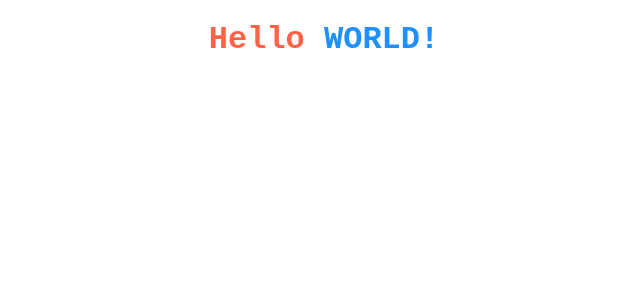
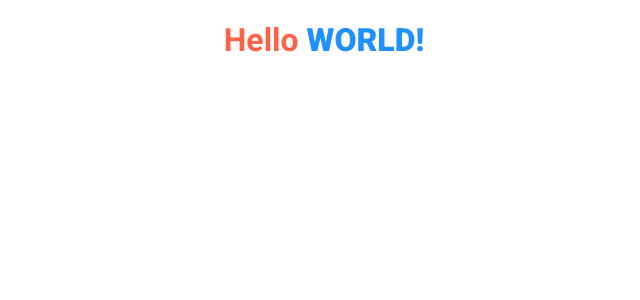
Before and after one commit to saboyagustavo/ignews, a Next.js app: page / in a window 1280 px wide. Shown: the top 300 px of the page, without its empty margins (316-956 px from the left). Built offline with nearby package versions, Linux system fonts and the light colour scheme.

Commit message:
The _document page: configuring an external font-family.

```diff
--- a/pages/_app.tsx
+++ b/pages/_app.tsx
@@ -1,8 +1,16 @@
 import { AppProps } from "next/app";
+import Head from "next/head";
 
 
 function MyApp({ Component, pageProps }: AppProps) {
-  return <Component {...pageProps} />
+  return (
+    <>
+      <Head>
+        <title>ig.news</title>
+      </Head>
+      <Component {...pageProps} />
+    </>
+  )
 }
 
 export default MyApp
--- /dev/null
+++ b/pages/_document.tsx
@@ -0,0 +1,20 @@
+import Document, { Head, Html, Main, NextScript } from 'next/document';
+
+export default class NextDocument extends Document {
+    render() {
+        return (
+            <Html>
+                <Head>
+                    <link rel="preconnect" href="https://fonts.gstatic.com"/>
+                    <link href="https://fonts.googleapis.com/css2?family=Roboto:wght@400;700;900&display=swap" rel="stylesheet"/>
+                    <meta name="description" content="Subscription News about React library, Next.js framework and front-end technologies" />
+                    <link rel="icon" href="/favicon.ico" />
+                </Head>
+                <body>
+                    <Main/>
+                    <NextScript/>
+                </body>
+            </Html>
+        );
+    }
+}
--- a/pages/api/hello.js
+++ /dev/null
@@ -1,5 +0,0 @@
-// Next.js API route support: https://nextjs.org/docs/api-routes/introduction
-
-export default (req, res) => {
-  res.status(200).json({ name: 'John Doe' })
-}
--- a/pages/index.tsx
+++ b/pages/index.tsx
@@ -1,20 +1,11 @@
-import Head from 'next/head';
 import styles from '../styles/home.module.scss';
 
 export default function Home() {
   return (
     <>
-      <Head>
-        <title>IgNews</title>
-        <meta name="description" content="Subscription News about React library, Next.js framework and front-end technologies" />
-        <link rel="icon" href="/favicon.ico" />
-      </Head>
-
-      <main>
         <header>
           <h1 className={styles.title}>Hello <span>World!</span></h1>
         </header>
-      </main>
     </>
   )
 }
--- a/styles/home.module.scss
+++ b/styles/home.module.scss
@@ -1,10 +1,11 @@
 .title {
-  font-family: 'Courier New', Courier, monospace;
+  font-family: 'Roboto', sans-serif;
   text-align: center;
   color: tomato;
 
   span {
     text-transform: uppercase;
+    font-weight: bolder;
     color: dodgerblue;
   }
 }
```
Also changed, not shown: 1 other file (tests, documents, lock files or other folders).
